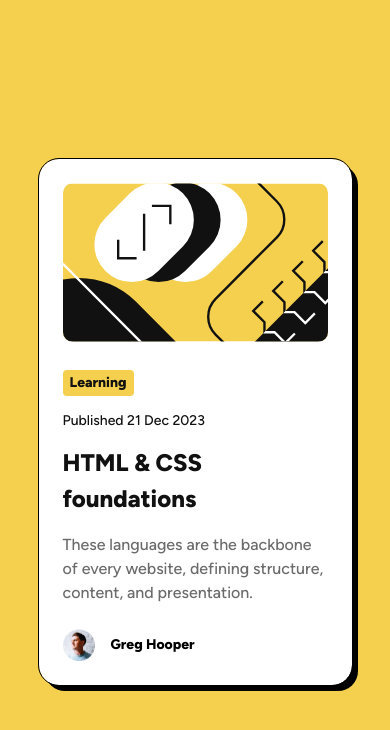
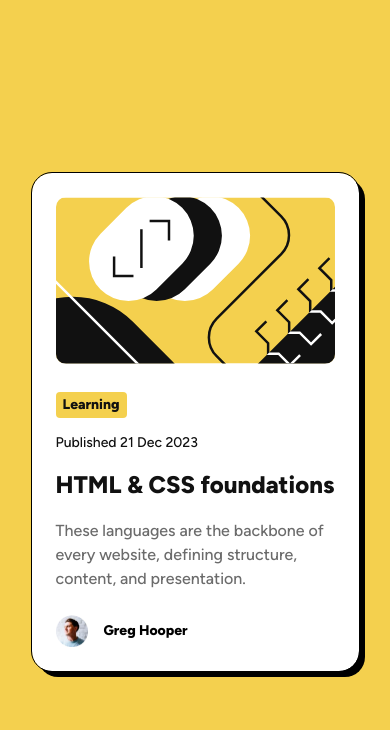
Before and after one commit to khaled1018/blog-preview-card, a plain HTML site: page index.html in a window 390 px wide. Drawn offline with Linux system fonts and the light colour scheme.

Commit message:
Increase width of main on small devices

```diff
--- a/style.css
+++ b/style.css
@@ -28,7 +28,7 @@ main {
 
 @media (max-width: 429px) {
   main {
-    width: 265px;
+    width: 279px;
   }
 }
 
```
